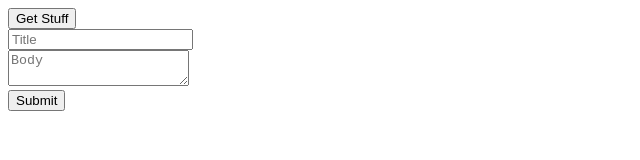
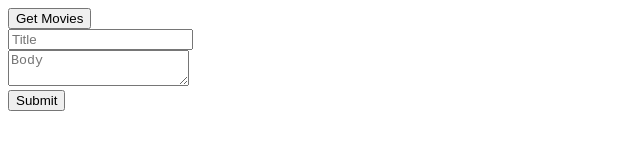
Before and after one commit to MichaelNahum/movieDBApp, a plain HTML site: page index.html in a window 1280 px wide. Shown: the full height of the page, 0-640 px from the left. Drawn offline with Linux system fonts and the light colour scheme.

Commit message:
first bug fixed

```diff
--- a/index.html
+++ b/index.html
@@ -6,7 +6,7 @@
     <meta http-equiv="X-UA-Compatible" content="ie=edge">
     <title>Fetch API Sandbox</title>
 </head>
-<button id="getText">Get Stuff</button>
+<button id="getMovies">Get Movies</button>
 <div id="output"></div>
 <form id="addPost">
     <div>
--- a/script.js
+++ b/script.js
@@ -1,5 +1,3 @@
-document.getElementById('getMovies').addEventListener('click', getMovies);
-
 let baseURL = 'https://api.themoviedb.org/3/';
 let APIKEY  = '56b548ffac684aba0fcfddb46a52bba5';
 
@@ -9,6 +7,8 @@ let getMovies = function (movieName) {
     .then((result)=>{ result.json()})
     .then((data)=>{ console.log(data) })
 }
+
+document.getElementById('getMovies').addEventListener('click', getMovies);
 
 function getPosts() {
     fetch('https://api.themoviedb.org/3/search/movie?api_key=56b548ffac684aba0fcfddb46a52bba5')
```
